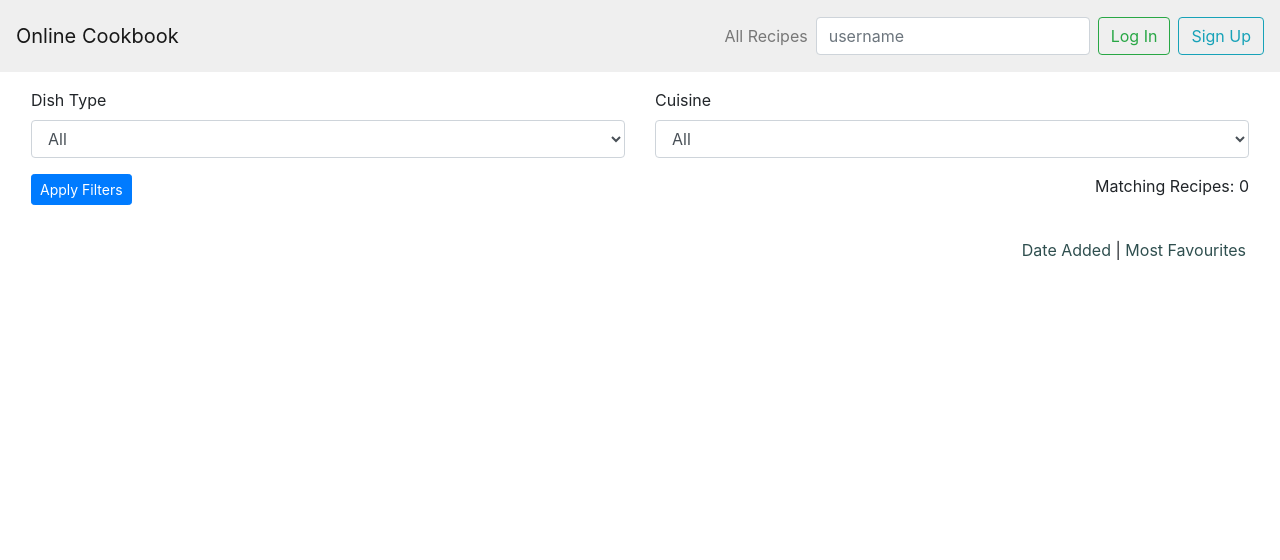
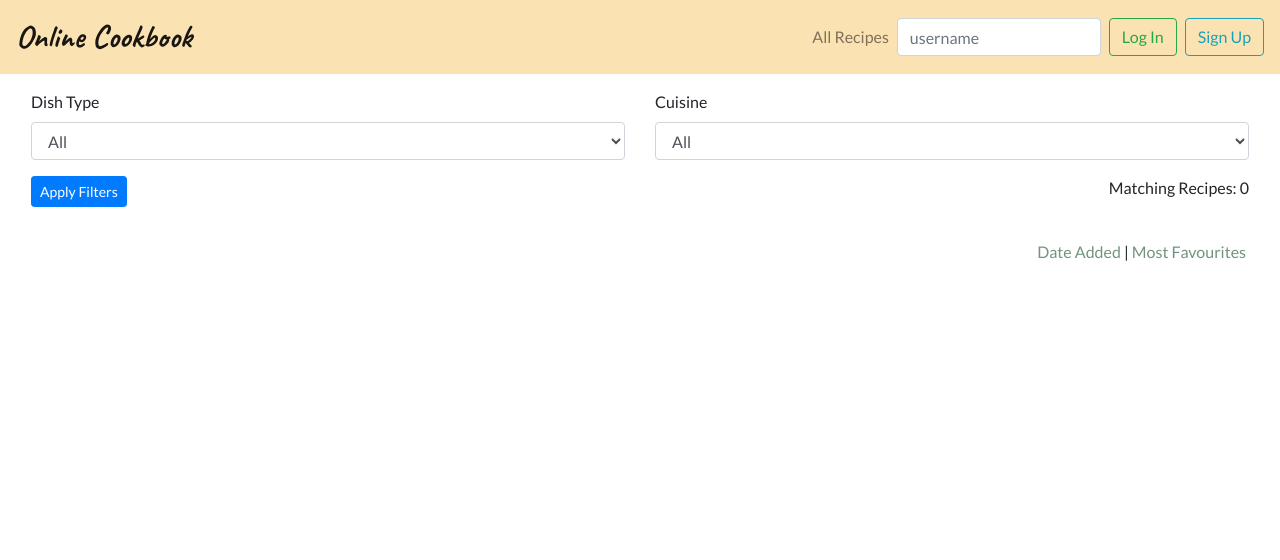
Before and after one commit to Code-Institute-Submissions/p4-online-cookbook, a Flask app: page / in a window 1280 px wide. Shown: the top 560 px of the page. Run offline with Flask 2, Linux system fonts and the light colour scheme; data that the repository does not hold is empty; some libraries are stand-ins or nearby versions.

Commit message:
Add fonts and color palette

```diff
--- a/static/css/style.css
+++ b/static/css/style.css
@@ -1,7 +1,24 @@
 /********************** general */
 
+h1,
+h2,
+h3,
+h4,
+.navbar-brand {
+    font-family: 'Caveat';
+    font-weight: 700;
+}
+
+.navbar-brand {
+    font-size: 2rem;
+}
+
+body {
+    font-family: 'Lato';
+}
+
 a {
-    color: darkslategrey;
+    color: #73937E;
 }
 
 a:hover {
@@ -37,9 +54,8 @@ main {
 }
 
 /********************** colours */
-
 .bg-header {
-    background-color: #efefef;
+    background-color: #fbe2b2;
 }
 
 .bg-footer {
@@ -47,7 +63,6 @@ main {
 }
 
 /********************** recipe */
-
 .recipe .fa-heart {
     margin-top: 1rem;
 }
@@ -97,7 +112,6 @@ main {
 }
 
 /********************** recipe cards */
-
 .recipe-card {
     margin: 1rem;
     border: 0.5px solid #bbb;
@@ -119,13 +133,11 @@ main {
 }
 
 /********************** signup */
-
 .signup .form-group {
     margin-bottom: 1.5rem;
 }
 
 /********************** dashboard */
-
 .dashboard .card-icons {
     position: absolute;
     left: 15px;
@@ -162,7 +174,6 @@ main {
 }
 
 /********************** edit/add */
-
 .edit .fa-clock,
 .add .fa-clock {
     margin-top: 2rem;
--- a/templates/base.html
+++ b/templates/base.html
@@ -9,6 +9,9 @@
 
     <!-- favicon -->
     <link rel="shortcut icon" href="{{ url_for('static', filename='favicon.ico') }}">
+
+    <!-- fonts -->
+    <link href="https://fonts.googleapis.com/css?family=Caveat:700|Lato:300,400" rel="stylesheet">
 
     <!-- fontawesome icons-->
     <link rel="stylesheet" href="https://use.fontawesome.com/releases/v5.3.1/css/all.css" integrity="sha384-mzrmE5qonljUremFsqc01SB46JvROS7bZs3IO2EmfFsd15uHvIt+Y8vEf7N7fWAU"
```
